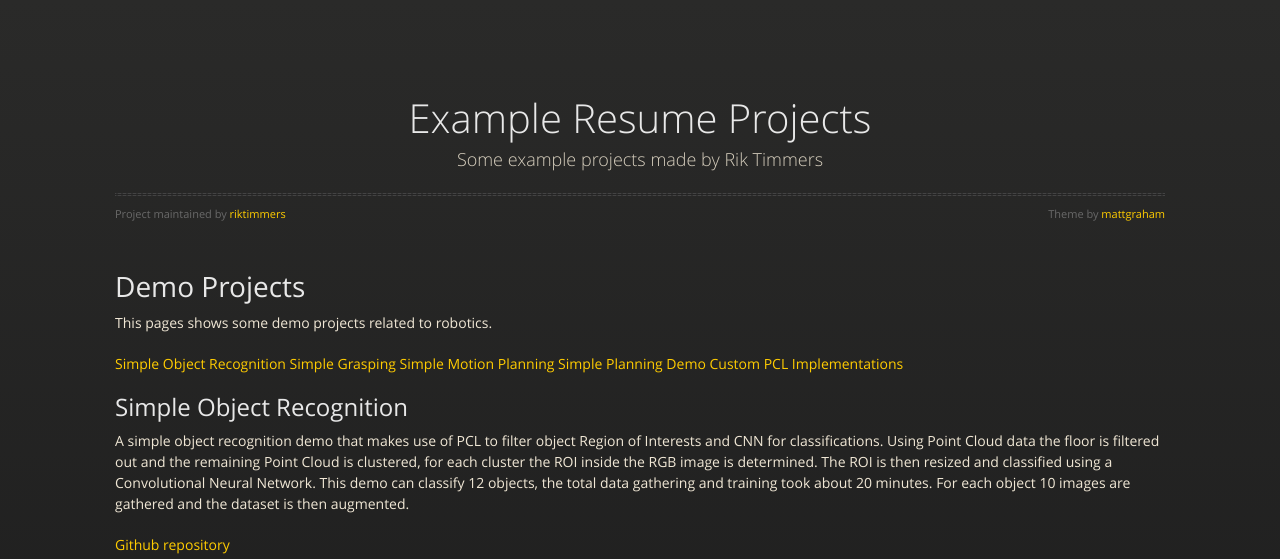
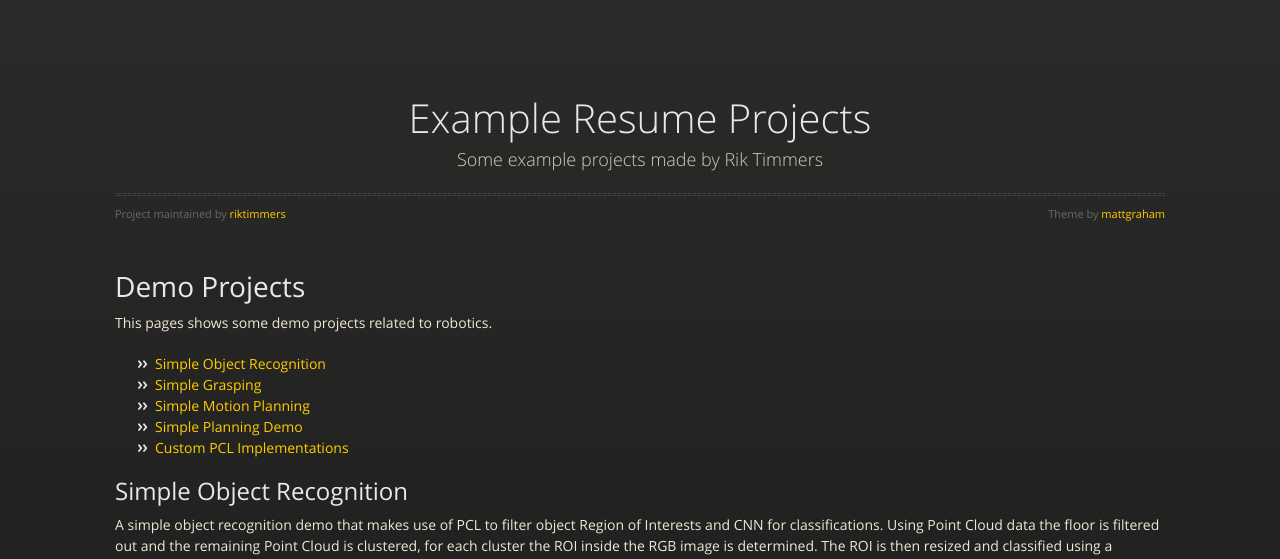
Before and after one commit to riktimmers/riktimmers.github.io, a Jekyll site: the page built from index.md, in a window 1280 px wide. Shown: the top 559 px of the page. Built offline with Jekyll 4.4.1, drawn with Linux system fonts in a browser that asks for light colours; our own code applies the rules of GitHub Pages for plain Markdown files.

Commit message:
Corrected anchor links formatting.

```diff
--- a/index.md
+++ b/index.md
@@ -8,11 +8,11 @@
 # Demo Projects
 This pages shows some demo projects related to robotics.
 
-[Simple Object Recognition](#simple-object-recognition)
-[Simple Grasping](#simple-grasping)
-[Simple Motion Planning](#simple-motion-planning)
-[Simple Planning Demo](#simple-planning-demo)
-[Custom PCL Implementations](#custom-pcl-implementations)
+* [Simple Object Recognition](#simple-object-recognition)
+* [Simple Grasping](#simple-grasping)
+* [Simple Motion Planning](#simple-motion-planning)
+* [Simple Planning Demo](#simple-planning-demo)
+* [Custom PCL Implementations](#custom-pcl-implementations)
 
 
 ## Simple Object Recognition
```
